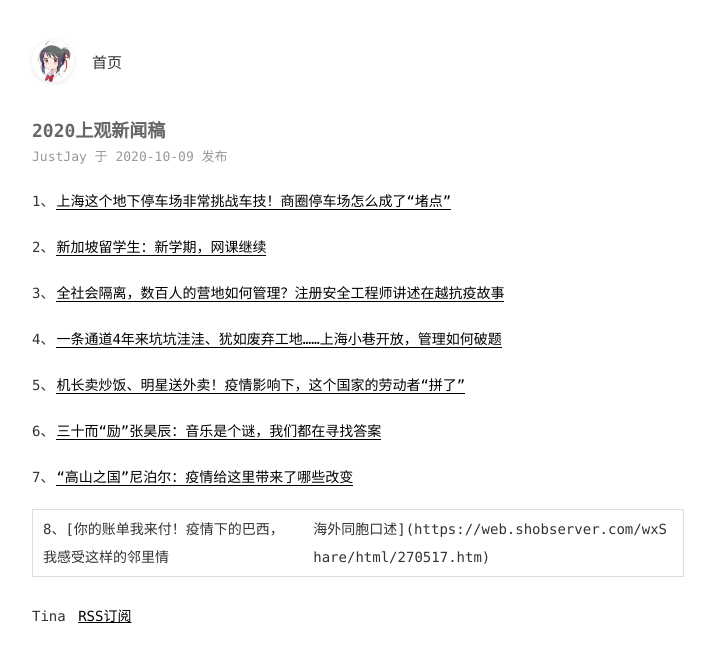
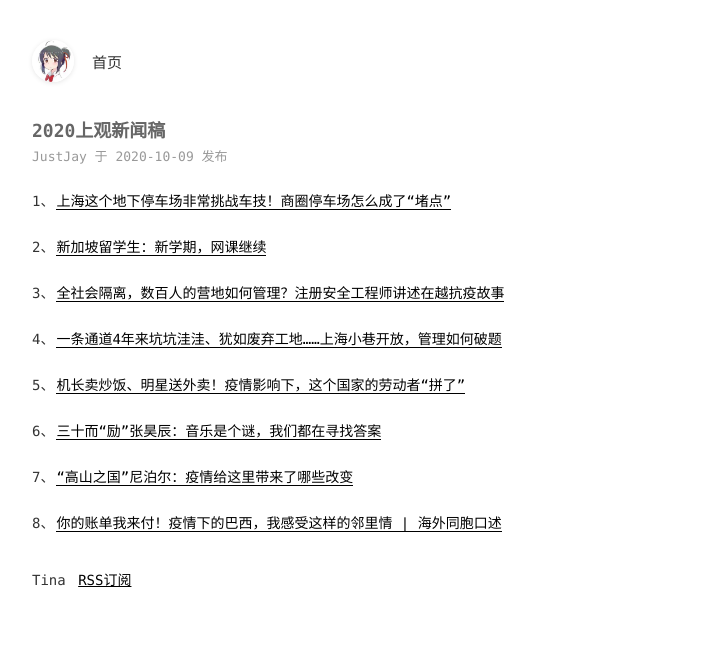
Before and after one commit to JayMarx/JayMarx.github.io, a Jekyll site: the page built from _posts/2020-10-09-resume.md, in a window 1280 px wide. Shown: the top 662 px of the page, without its empty margins (282-997 px from the left). Built offline with Jekyll 4.4.1, drawn with Linux system fonts in a browser that asks for light colours.

Commit message:
对竖线进行转义

```diff
--- a/_posts/2020-10-09-resume.md
+++ b/_posts/2020-10-09-resume.md
@@ -18,4 +18,4 @@ categories: [上观新闻]
 
 7、[“高山之国”尼泊尔：疫情给这里带来了哪些改变](https://web.shobserver.com/wxShare/html/277964.htm)
 
-8、[你的账单我来付！疫情下的巴西，我感受这样的邻里情 | 海外同胞口述](https://web.shobserver.com/wxShare/html/270517.htm)
+8、[你的账单我来付！疫情下的巴西，我感受这样的邻里情 \| 海外同胞口述](https://web.shobserver.com/wxShare/html/270517.htm)
```
